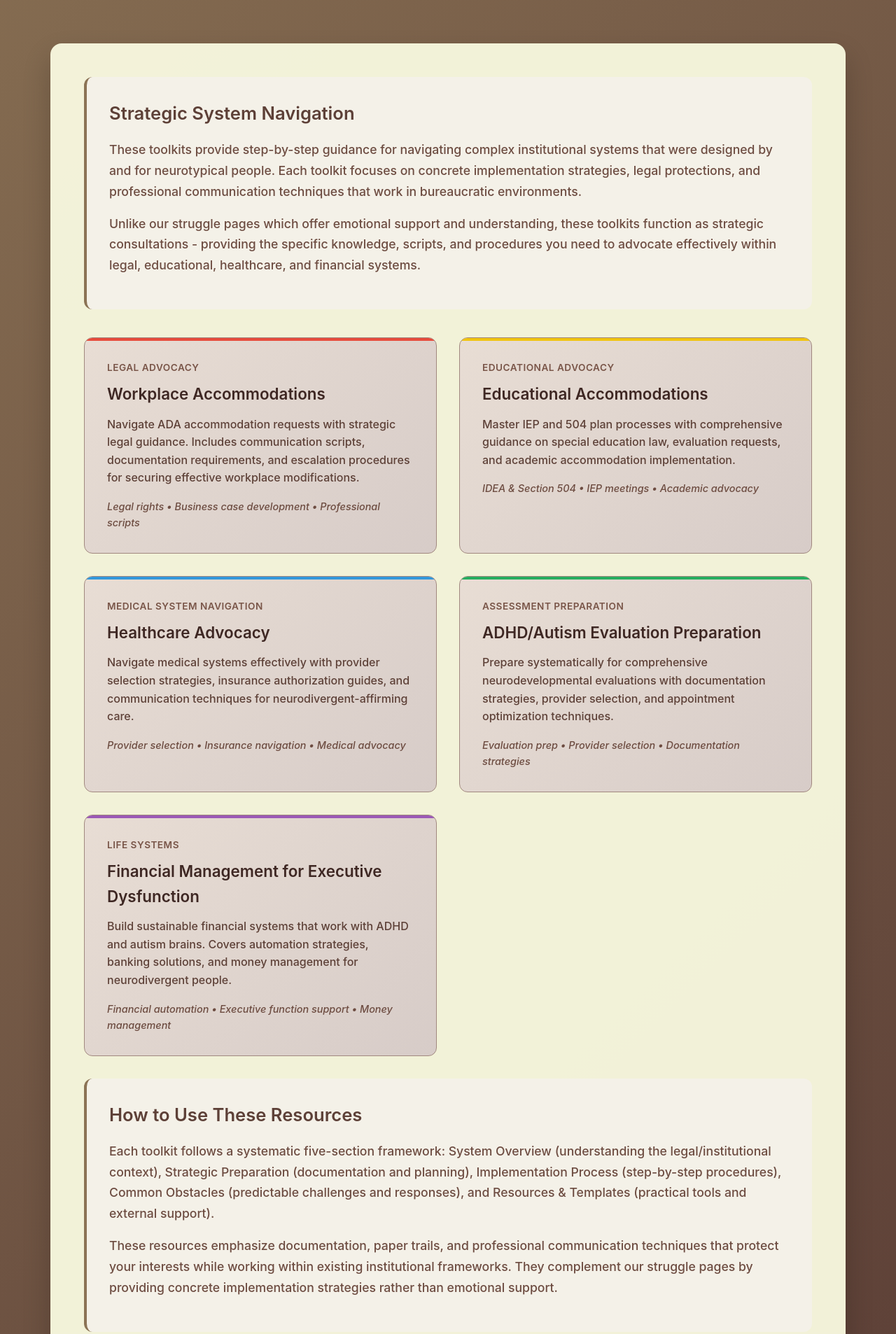
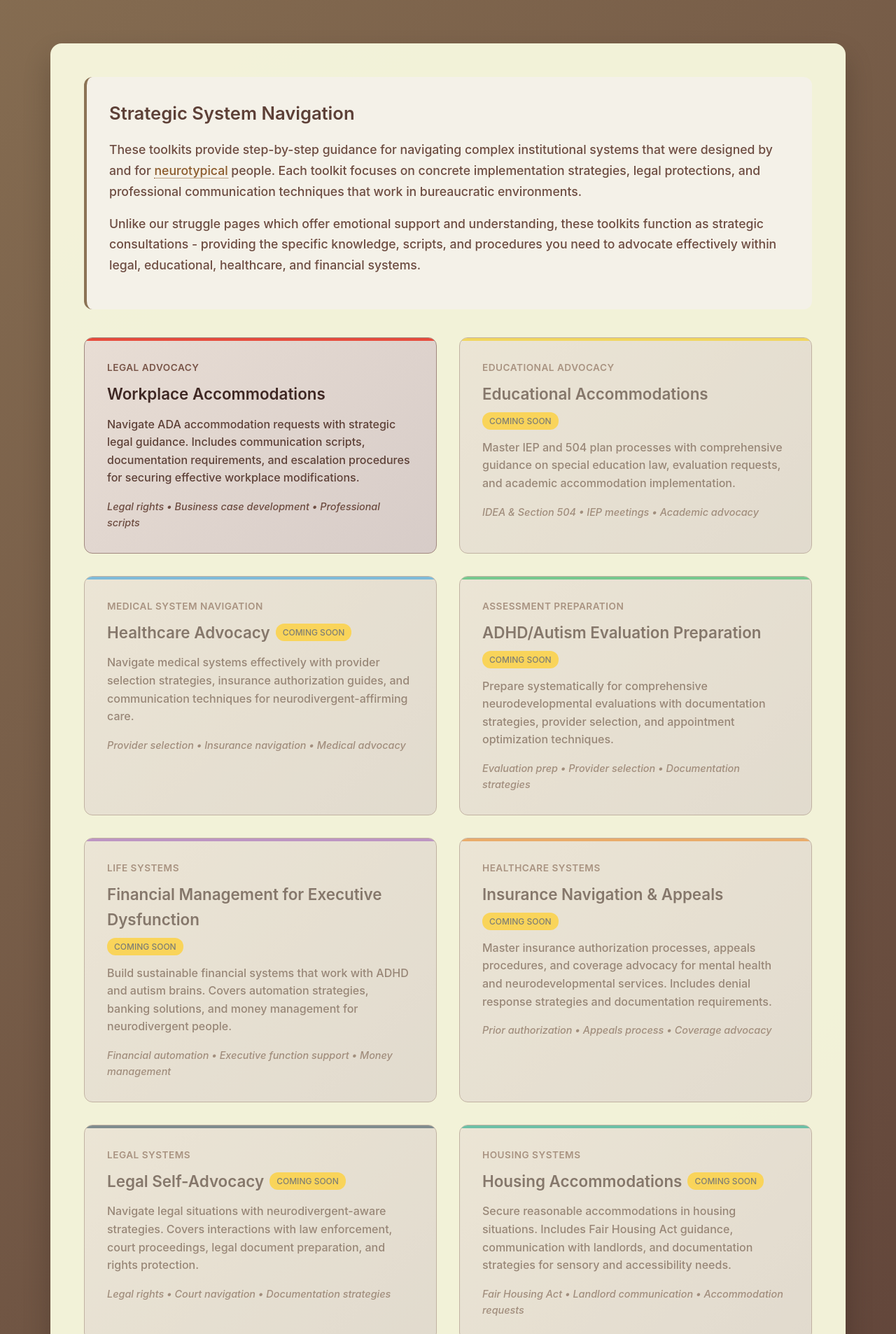
Before and after one commit to neurodivergent-survival-guide/neurodivergent-survival-guide, a Jekyll site: the page built from toolkits/index.html, in a window 1280 px wide. Shown: the part 618-2524 px from the top of the page at 70% size. Built offline with Jekyll 4.4.1, drawn with Linux system fonts in a browser that asks for light colours.

Commit message:
Update index.html

```diff
--- a/toolkits/index.html
+++ b/toolkits/index.html
@@ -128,6 +128,7 @@ title: "Toolkits"
         color: inherit;
         position: relative;
         overflow: hidden;
+        cursor: pointer;
     }
 
     .toolkit-card::before {
@@ -147,11 +148,25 @@ title: "Toolkits"
         color: inherit;
     }
 
+    .toolkit-card.coming-soon {
+        opacity: 0.6;
+        cursor: not-allowed;
+    }
+
+    .toolkit-card.coming-soon:hover {
+        transform: none;
+        box-shadow: 0 8px 20px rgba(0, 0, 0, 0.1);
+    }
+
     .toolkit-card h3 {
         color: #3e2723;
         font-size: 1.4rem;
         font-weight: 600;
         margin-bottom: 0.8rem;
+        display: flex;
+        align-items: center;
+        flex-wrap: wrap;
+        gap: 0.5rem;
     }
 
     .toolkit-card p {
@@ -176,12 +191,26 @@ title: "Toolkits"
         font-style: italic;
     }
 
+    .coming-soon-badge {
+        background: #ffc107;
+        color: #333;
+        padding: 3px 10px;
+        border-radius: 12px;
+        font-size: 0.75rem;
+        font-weight: 500;
+        white-space: nowrap;
+        text-transform: uppercase;
+    }
+
     /* Accent colors for different toolkit types */
     .workplace-card { --accent-color: #e74c3c; }
     .education-card { --accent-color: #f1c40f; }
     .healthcare-card { --accent-color: #3498db; }
     .evaluation-card { --accent-color: #27ae60; }
     .financial-card { --accent-color: #9b59b6; }
+    .insurance-card { --accent-color: #e67e22; }
+    .legal-card { --accent-color: #34495e; }
+    .housing-card { --accent-color: #16a085; }
 
     /* Mobile adjustments */
     @media (max-width: 768px) {
@@ -202,12 +231,21 @@ title: "Toolkits"
             padding: 1.5rem;
         }
 
+        .toolkit-card h3 {
+            flex-direction: column;
+            align-items: flex-start;
+        }
+
         .header {
             padding: 1.5rem 1rem 1rem;
         }
 
         .header h1 {
             font-size: 2.2rem;
+        }
+
+        .intro-section {
+            padding: 1.5rem;
         }
     }
 
@@ -229,6 +267,100 @@ title: "Toolkits"
             animation-iteration-count: 1 !important;
             transition-duration: 0.01ms !important;
         }
+
+        .toolkit-card:hover {
+            transform: none;
+        }
+    }
+
+    /* Jargon tooltip styles */
+    .jargon {
+        color: #8b5a2b;
+        text-decoration: none;
+        border-bottom: 1px dotted #8b5a2b;
+        position: relative;
+        cursor: help;
+        font-weight: 500;
+    }
+
+    .jargon:hover {
+        color: #6d4c41;
+        border-bottom-color: #6d4c41;
+    }
+
+    /* White jargon for gradient backgrounds */
+    .header .jargon,
+    .breadcrumb .jargon {
+        color: rgba(245, 245, 220, 0.9);
+        border-bottom-color: rgba(245, 245, 220, 0.7);
+        background: rgba(245, 245, 220, 0.1);
+        padding: 2px 6px;
+        border-radius: 4px;
+    }
+
+    .header .jargon:hover,
+    .breadcrumb .jargon:hover {
+        background: rgba(245, 245, 220, 0.2);
+        border-bottom-color: #f5f5dc;
+        color: #f5f5dc;
+    }
+
+    /* Auto-sizing tooltips */
+    .tooltip {
+        visibility: hidden;
+        opacity: 0;
+        position: absolute;
+        bottom: calc(100% + 8px);
+        left: 50%;
+        transform: translateX(-50%);
+        background: #333;
+        color: white;
+        padding: 12px 16px;
+        border-radius: 8px;
+        font-size: 0.9rem;
+        font-weight: normal;
+        z-index: 1001;
+        box-shadow: 0 4px 15px rgba(0, 0, 0, 0.3);
+        transition: opacity 0.3s, visibility 0.3s;
+        max-width: 800px;
+        min-width: 200px;
+        width: max-content;
+        white-space: normal;
+        text-align: left;
+        line-height: 1.5;
+        pointer-events: none;
+    }
+
+    .tooltip::after {
+        content: '';
+        position: absolute;
+        top: 100%;
+        left: 50%;
+        transform: translateX(-50%);
+        border: 6px solid transparent;
+        border-top-color: #333;
+    }
+
+    .jargon:hover .tooltip {
+        visibility: visible;
+        opacity: 1;
+    }
+
+    /* Mobile-specific tooltip positioning */
+    @media (max-width: 768px) {
+        .tooltip {
+            position: fixed !important;
+            bottom: 20px !important;
+            left: 20px !important;
+            right: 20px !important;
+            transform: none !important;
+            max-width: none !important;
+            width: auto !important;
+        }
+
+        .tooltip::after {
+            display: none !important;
+        }
     }
 </style>
 
@@ -249,46 +381,29 @@ title: "Toolkits"
         <div class="content-card">
             <div class="intro-section">
                 <h2>Strategic System Navigation</h2>
-                <p>These toolkits provide step-by-step guidance for navigating complex institutional systems that were designed by and for neurotypical people. Each toolkit focuses on concrete implementation strategies, legal protections, and professional communication techniques that work in bureaucratic environments.</p>
+                <p>These toolkits provide step-by-step guidance for navigating complex institutional systems that were designed by and for <a class="jargon">neurotypical<span class="tooltip">People whose brains develop and function in ways that align with societal expectations and norms</span></a> people. Each toolkit focuses on concrete implementation strategies, legal protections, and professional communication techniques that work in bureaucratic environments.</p>
 
                 <p>Unlike our struggle pages which offer emotional support and understanding, these toolkits function as strategic consultations - providing the specific knowledge, scripts, and procedures you need to advocate effectively within legal, educational, healthcare, and financial systems.</p>
             </div>
 
             <div class="toolkit-grid">
-                <a href="{{ '/toolkits/workplace-accommodations.html' | relative_url }}" class="toolkit-card workplace-card">
-                    <div class="toolkit-type">Legal Advocacy</div>
-                    <h3>Workplace Accommodations</h3>
-                    <p>Navigate ADA accommodation requests with strategic legal guidance. Includes communication scripts, documentation requirements, and escalation procedures for securing effective workplace modifications.</p>
-                    <div class="key-features">Legal rights • Business case development • Professional scripts</div>
-                </a>
-
-                <a href="{{ '/toolkits/educational-accommodations.html' | relative_url }}" class="toolkit-card education-card">
-                    <div class="toolkit-type">Educational Advocacy</div>
-                    <h3>Educational Accommodations</h3>
-                    <p>Master IEP and 504 plan processes with comprehensive guidance on special education law, evaluation requests, and academic accommodation implementation.</p>
-                    <div class="key-features">IDEA & Section 504 • IEP meetings • Academic advocacy</div>
-                </a>
-
-                <a href="{{ '/toolkits/healthcare-advocacy.html' | relative_url }}" class="toolkit-card healthcare-card">
-                    <div class="toolkit-type">Medical System Navigation</div>
-                    <h3>Healthcare Advocacy</h3>
-                    <p>Navigate medical systems effectively with provider selection strategies, insurance authorization guides, and communication techniques for neurodivergent-affirming care.</p>
-                    <div class="key-features">Provider selection • Insurance navigation • Medical advocacy</div>
-                </a>
-
-                <a href="{{ '/toolkits/evaluation-preparation.html' | relative_url }}" class="toolkit-card evaluation-card">
-                    <div class="toolkit-type">Assessment Preparation</div>
-                    <h3>ADHD/Autism Evaluation Preparation</h3>
-                    <p>Prepare systematically for comprehensive neurodevelopmental evaluations with documentation strategies, provider selection, and appointment optimization techniques.</p>
-                    <div class="key-features">Evaluation prep • Provider selection • Documentation strategies</div>
-                </a>
-
-                <a href="{{ '/toolkits/financial-management.html' | relative_url }}" class="toolkit-card financial-card">
-                    <div class="toolkit-type">Life Systems</div>
-                    <h3>Financial Management for Executive Dysfunction</h3>
-                    <p>Build sustainable financial systems that work with ADHD and autism brains. Covers automation strategies, banking solutions, and money management for neurodivergent people.</p>
-                    <div class="key-features">Financial automation • Executive function support • Money management</div>
-                </a>
+                {% assign all_toolkits = site.data.toolkit_order.toolkits %}
+                {% for toolkit in all_toolkits %}
+                    {% assign toolkit_page = site.pages | where: "slug", toolkit.slug | first %}
+                    {% if toolkit_page %}
+                        <a href="{{ '/toolkits/' | append: toolkit.slug | append: '.html' | relative_url }}" class="toolkit-card {{ toolkit.accent_class }}">
+                    {% else %}
+                        <div class="toolkit-card {{ toolkit.accent_class }} coming-soon">
+                    {% endif %}
+                            <div class="toolkit-type">{{ toolkit.type }}</div>
+                            <h3>
+                                {{ toolkit.title }}
+                                {% unless toolkit_page %}<span class="coming-soon-badge">Coming Soon</span>{% endunless %}
+                            </h3>
+                            <p>{{ toolkit.description }}</p>
+                            <div class="key-features">{{ toolkit.key_features }}</div>
+                    {% if toolkit_page %}</a>{% else %}</div>{% endif %}
+                {% endfor %}
             </div>
 
             <div class="intro-section">
@@ -302,7 +417,57 @@ title: "Toolkits"
 </div>
 
 <script>
+// Mobile touch optimization for jargon tooltips
 document.addEventListener('DOMContentLoaded', function() {
-    console.log('Toolkit index page loaded');
+    const jargonElements = document.querySelectorAll('.jargon');
+    let activeTooltip = null;
+
+    jargonElements.forEach(function(jargon) {
+        jargon.addEventListener('click', function(e) {
+            e.preventDefault();
+
+            // Close any previously active tooltip
+            if (activeTooltip && activeTooltip !== this) {
+                activeTooltip.querySelector('.tooltip').style.visibility = 'hidden';
+                activeTooltip.querySelector('.tooltip').style.opacity = '0';
+            }
+
+            const tooltip = this.querySelector('.tooltip');
+
+            if (tooltip.style.visibility === 'visible') {
+                tooltip.style.visibility = 'hidden';
+                tooltip.style.opacity = '0';
+                activeTooltip = null;
+            } else {
+                tooltip.style.visibility = 'visible';
+                tooltip.style.opacity = '1';
+                activeTooltip = this;
+            }
+        });
+    });
+
+    // Close tooltips when clicking outside
+    document.addEventListener('click', function(e) {
+        if (!e.target.closest('.jargon') && activeTooltip) {
+            activeTooltip.querySelector('.tooltip').style.visibility = 'hidden';
+            activeTooltip.querySelector('.tooltip').style.opacity = '0';
+            activeTooltip = null;
+        }
+    });
+
+    // Keyboard accessibility for tooltips
+    jargonElements.forEach(function(jargon) {
+        jargon.addEventListener('keydown', function(e) {
+            if (e.key === 'Enter' || e.key === ' ') {
+                e.preventDefault();
+                this.click();
+            }
+            if (e.key === 'Escape' && activeTooltip === this) {
+                this.querySelector('.tooltip').style.visibility = 'hidden';
+                this.querySelector('.tooltip').style.opacity = '0';
+                activeTooltip = null;
+            }
+        });
+    });
 });
 </script>
```
